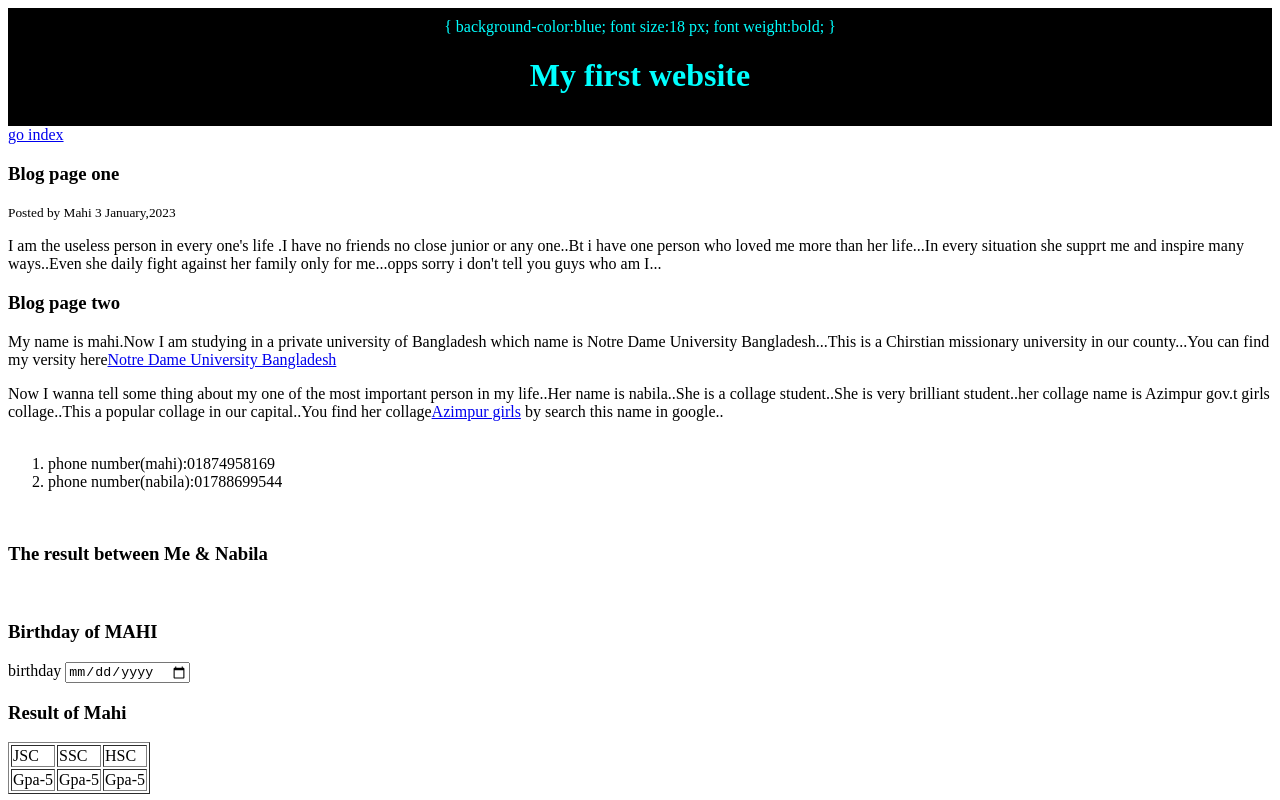
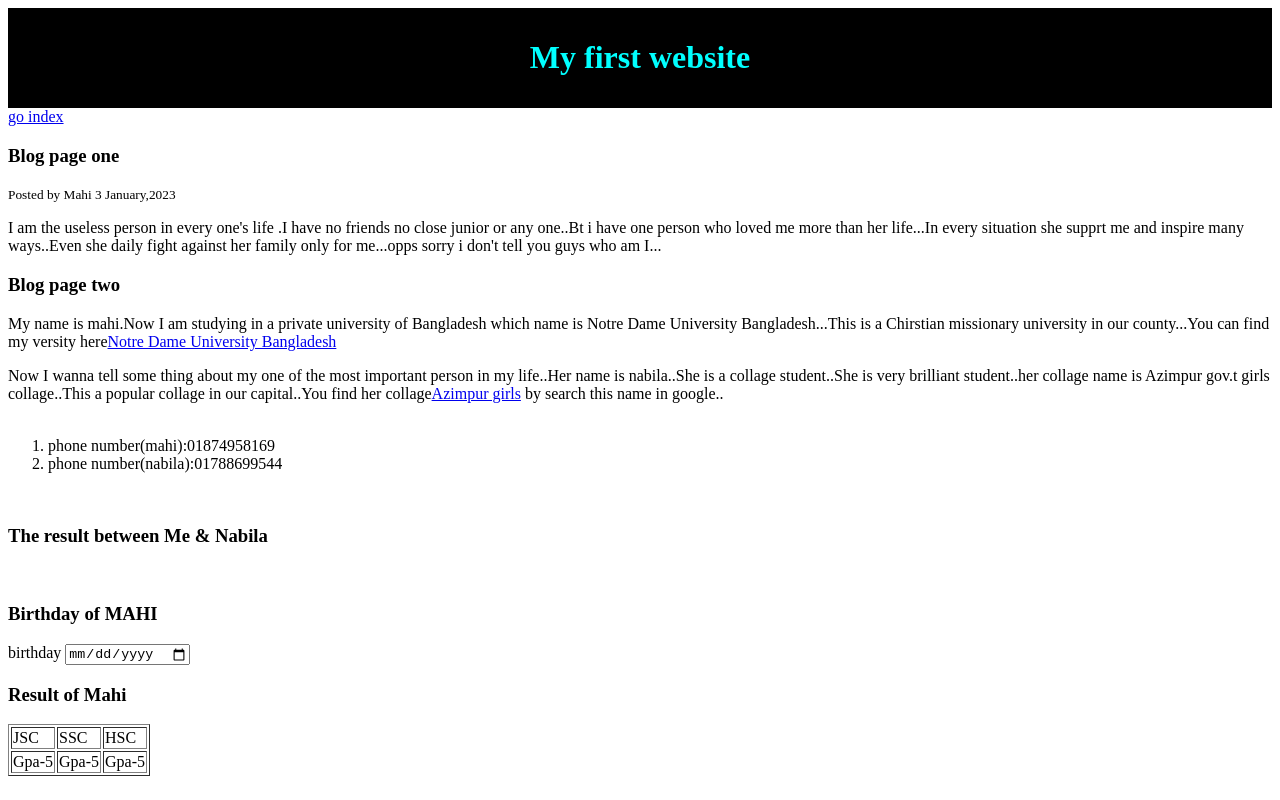
Before and after one commit to ishrak331/myfirstwebsite, a plain HTML site: page blog.html in a window 1280 px wide. Shown: the top 800 px of the page. Drawn offline with Linux system fonts and the light colour scheme.

Commit message:
code updated

```diff
--- a/blog.html
+++ b/blog.html
@@ -15,12 +15,9 @@
 }
         </style>
         <body>
-            <header id="main-header">{
-            background-color:blue;
-            font size:18 px;
-            font weight:bold;
+            <header id="main-header">
 
-            }
+
 
 
 
@@ -155,7 +152,7 @@
 <br>
 <input type="file" id="myfile" name="myfile" multiple><br>
 <input type="submit" >
-
+<p>abir vai</p>
         </body>
     </head>
 </html>
```
